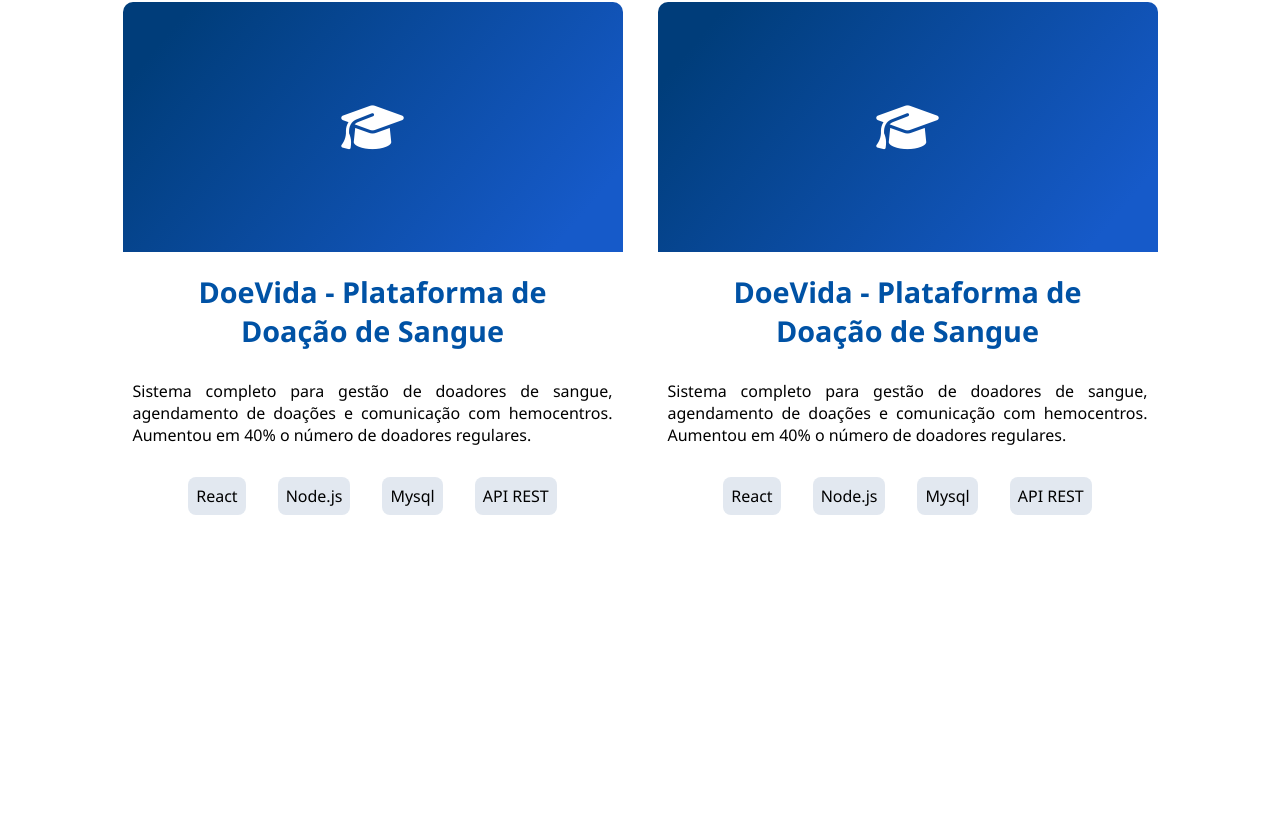
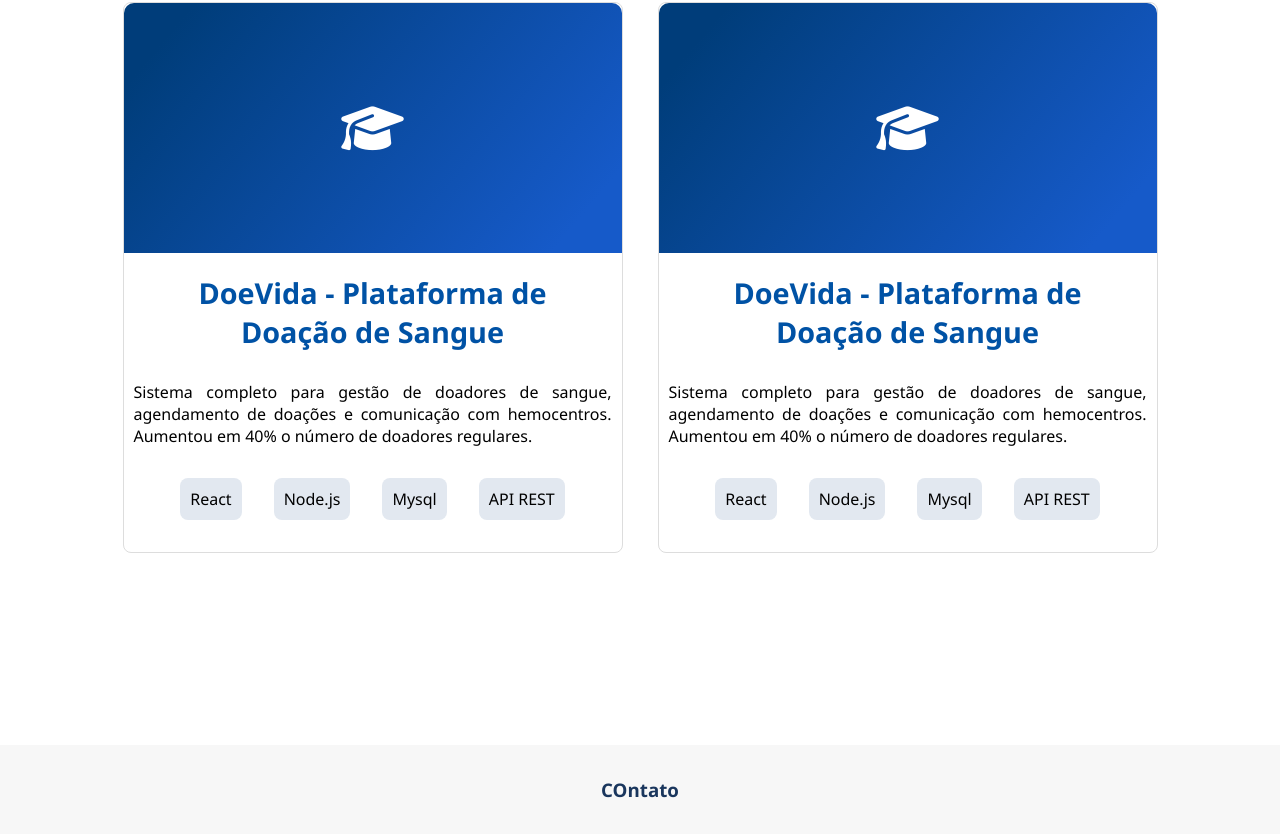
Before and after one commit to j0ttaape/GovTec-TCC, a React (Vite) app in the folder frontend/: page / in a window 1280 px wide. Shown: the part 3110-3944 px from the top of the page. Before the commit the page ends 3625 px from the top, so only its background shows below. Built offline with nearby package versions, Linux system fonts and the light colour scheme.

Commit message:
iniciando a parte de contato

```diff
--- a/frontend/src/pages/home/index.jsx
+++ b/frontend/src/pages/home/index.jsx
@@ -235,9 +235,15 @@ export default function Inicio() {
                     </div>
                 </section>
 
+
+
             </section>
 
 
+                <section className="container-contato">
+
+<h1>COntato</h1>
+                </section>
 
 
 
--- a/frontend/src/pages/home/index.scss
+++ b/frontend/src/pages/home/index.scss
@@ -404,13 +404,18 @@
             flex-direction: row;
             gap: 35px;
 
+        .cards:hover {
+            transform: translateY(-10px);
+            transition: 2s;
+
+        }
+
 
             .container-cards {
 
                 display: flex;
                 flex-direction: column;
                 width: 500px;
-                height: 200px;
                 margin-top: 4rem;
 
 
@@ -418,8 +423,14 @@
 
 
                 .cards-bloco {
+                    border: 1px solid #ddd;
+                    border-radius: 8px;
+                    transition: transform 0.3s ease;
 
-                    border: 5px #0000;
+                    &:hover {
+                        transform: translateY(-10px);
+                    }
+
 
                     .cards-icon {
                         background: linear-gradient(130deg, #003d7a 10%, #165ac9 90%);
@@ -467,7 +478,8 @@
                             margin-top: 1.3rem;
                             background-color: #e2e8f0;
                             border-radius: 8px;
-                            padding: 8px;
+                            padding: 10px;
+                            margin-bottom: 2rem;
 
                         }
                     }
@@ -479,4 +491,16 @@
 
 
     }
+
+
+    .container-contato {
+        margin-top: 12rem;
+        padding: 2rem;
+        background-color: #f7f7f7;
+        text-align: center;
+
+        h1 {
+            color: #1a365d;
+        }
+    }
 }
```
